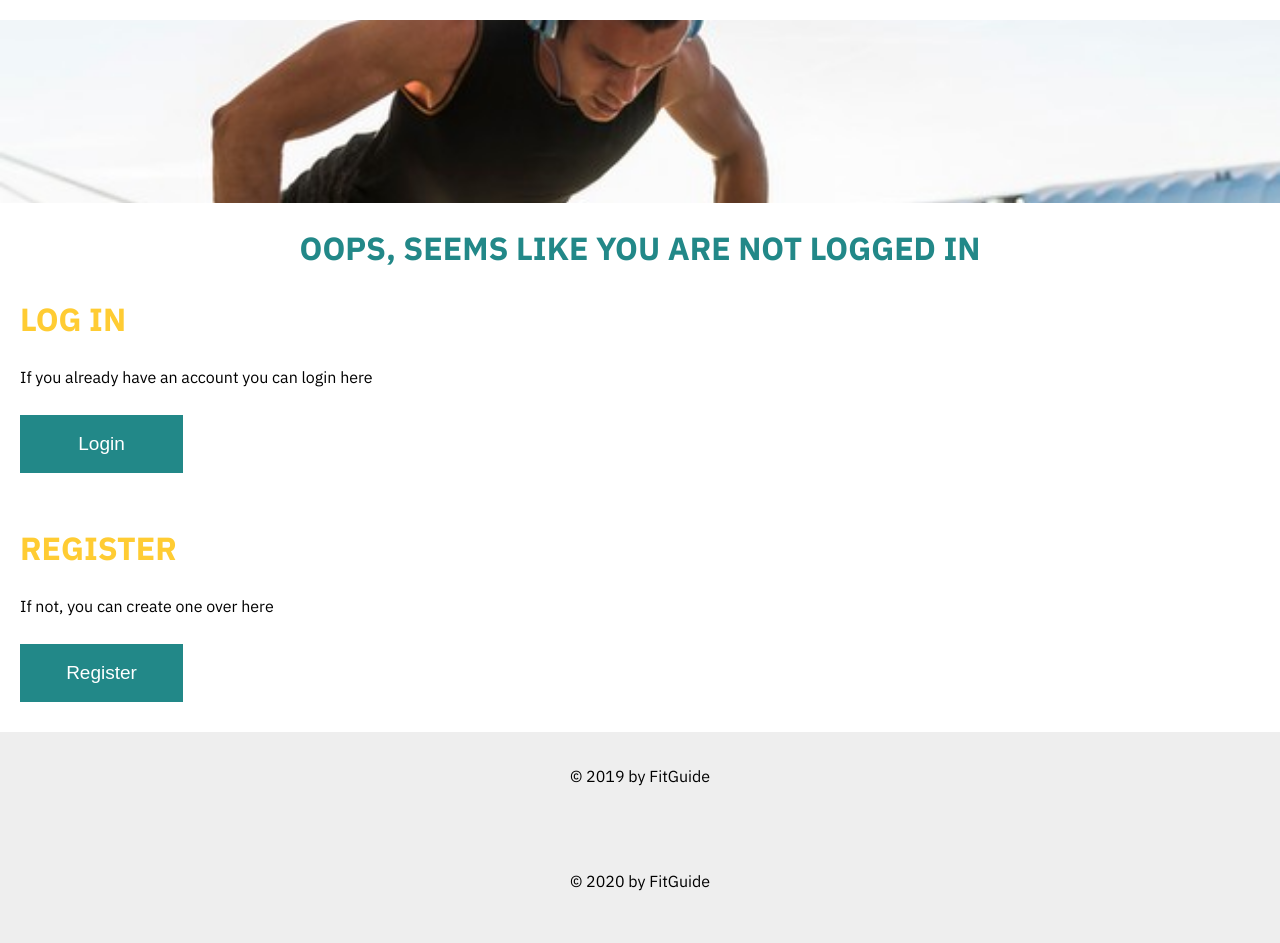
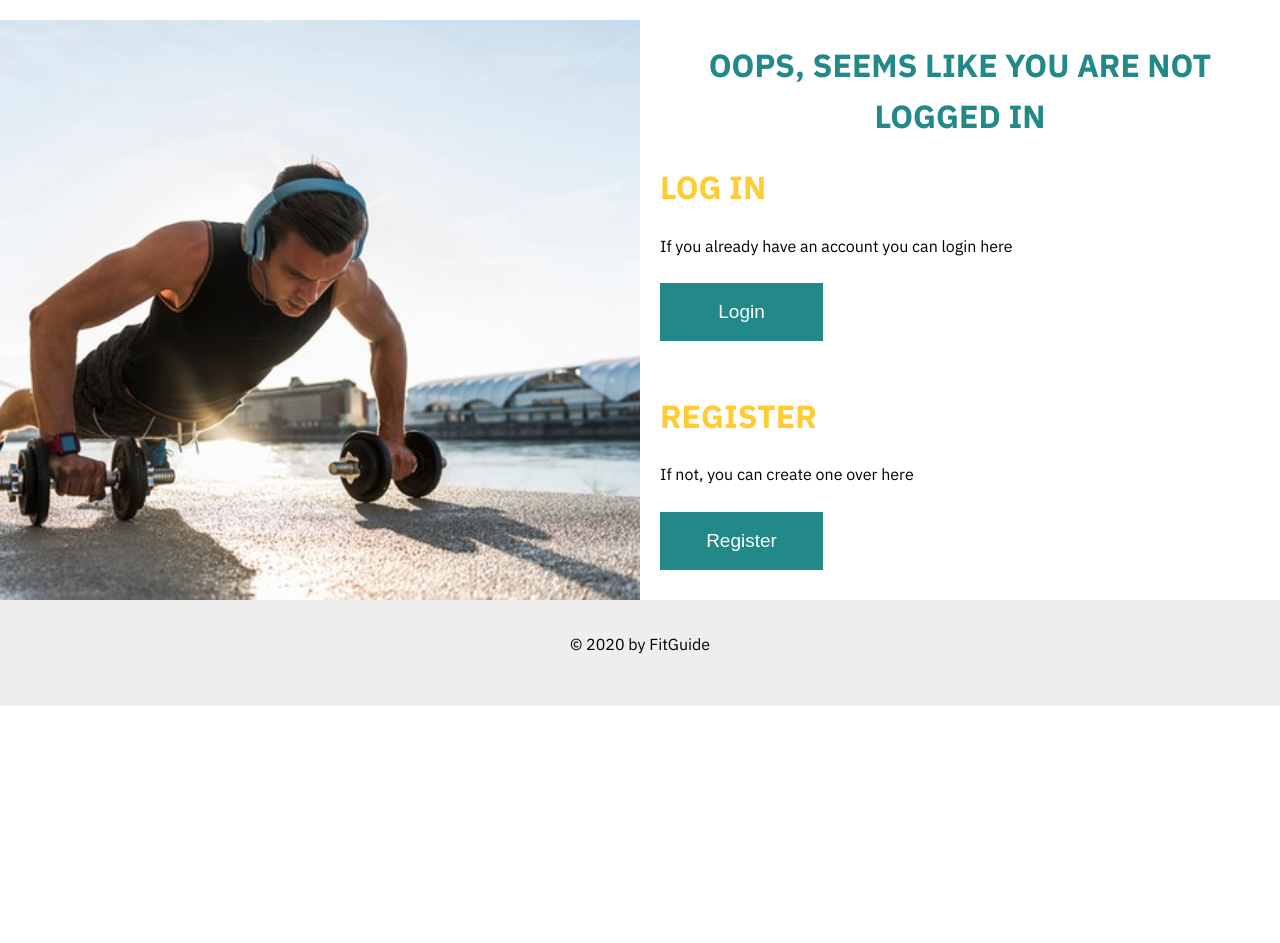
Before and after one commit to juantreses/fitguide2, a PHP site: page /no_access.php in a window 1280 px wide. Shown: the part 120-1063 px from the top of the page. After the commit the page ends 826 px from the top, so only its background shows below. Run offline with PHP 8.4, Linux system fonts and the light colour scheme; data that the repository does not hold is empty; some libraries are stand-ins or nearby versions.

Commit message:
volledig responsief

```diff
--- a/css/opmaak.css
+++ b/css/opmaak.css
@@ -1065,6 +1065,12 @@ section.noaccess button {
     background: #111;
     color: #288; }
 
+@media screen and (min-width: 800px) {
+  main.register {
+    display: grid;
+    grid-template: auto/1fr 1fr; }
+    main.register div.picregistratie {
+      height: unset; } }
 /* Editpage ---------------------------------------------------------------------------------------------------------*/
 div.picedit {
   background: url("../images/fat_loss.jpg") center/cover no-repeat;
@@ -1082,11 +1088,23 @@ form#test_form label {
   letter-spacing: 0;
   margin-left: .5em; }
 
+@media screen and (min-width: 800px) {
+  main.stats {
+    display: grid;
+    grid-template: auto/1fr 1fr; }
+    main.stats div.picedit {
+      height: unset; } }
 /* Testpage ---------------------------------------------------------------------------------------------------------*/
 div.pictest {
   background: url("../images/old_guy_training.jpeg") center/cover no-repeat;
   height: 183px; }
 
+@media screen and (min-width: 800px) {
+  main.test {
+    display: grid;
+    grid-template: auto/1fr 1fr; }
+    main.test div.pictest {
+      height: unset; } }
 /* Footer -----------------------------------------------------------------------------------------------------------*/
 footer {
   padding: 2em;
--- a/editstats.php
+++ b/editstats.php
@@ -6,7 +6,7 @@ PrintNavBar();
 ?>
 
 
-<main>
+<main class="stats">
     <?php
     $sql = "select usr_username, usr_lengte, ant_gewicht from fitguideUser
             inner join fitguideAntropometrie fA on fitguideUser.usr_id = fA.ant_usr_id
--- a/edittest.php
+++ b/edittest.php
@@ -6,7 +6,7 @@ PrintNavBar();
 ?>
 
 
-<main>
+<main class="test">
     <?php
     $sql = "select tst_pushup, tst_situp, tst_wallsit from fitguideTest
             where tst_usr_id= " . $_SESSION['usr']['usr_id'] . "
--- a/no_access.php
+++ b/no_access.php
@@ -4,11 +4,7 @@ require_once "lib/autoload.php";
 
 BasicHead();
 PrintNavBar();
-
-?>
-<body>
-    <?php
-    print LoadTemplate("no_access");
+print LoadTemplate("no_access");
     ?>
 </body>
 </html>
--- a/scss/opmaak.scss
+++ b/scss/opmaak.scss
@@ -472,6 +472,8 @@ form {
   }
 }
 
+
+
 /*loginpage------------------------------------------------------------*/
 
 
@@ -844,6 +846,16 @@ section.noaccess {
     }
   }
 }
+@media screen and (min-width: $breed-scherm) {
+  main.register {
+    display: grid;
+    grid-template: auto/1fr 1fr;
+
+    div.picregistratie {
+      height: unset;
+    }
+  }
+}
 
 /* Editpage ---------------------------------------------------------------------------------------------------------*/
 
@@ -859,11 +871,33 @@ form#test_form {
   }
 }
 
+@media screen and (min-width: $breed-scherm) {
+  main.stats {
+    display: grid;
+    grid-template: auto/1fr 1fr;
+
+    div.picedit {
+      height: unset;
+    }
+  }
+}
+
 /* Testpage ---------------------------------------------------------------------------------------------------------*/
 
 div.pictest {
   background: url("../images/old_guy_training.jpeg") center/cover no-repeat;
   height: 183px; }
+
+@media screen and (min-width: $breed-scherm) {
+  main.test {
+    display: grid;
+    grid-template: auto/1fr 1fr;
+
+    div.pictest {
+      height: unset;
+    }
+  }
+}
 
 
 /* Footer -----------------------------------------------------------------------------------------------------------*/
--- a/templates/no_access.html
+++ b/templates/no_access.html
@@ -1,3 +1,4 @@
+<main class="register">
 <div class="picregistratie"></div>
 
 <section class="noaccess">
@@ -10,6 +11,4 @@
     <p>If not, you can create one over here</p>
     <a href="registreer.php"><button>Register</button></a>
 </section>
-<footer>
-    <p>&copy; 2019 by FitGuide</p>
-</footer>
+</main>
```
Also changed, not shown: 1 other file.
